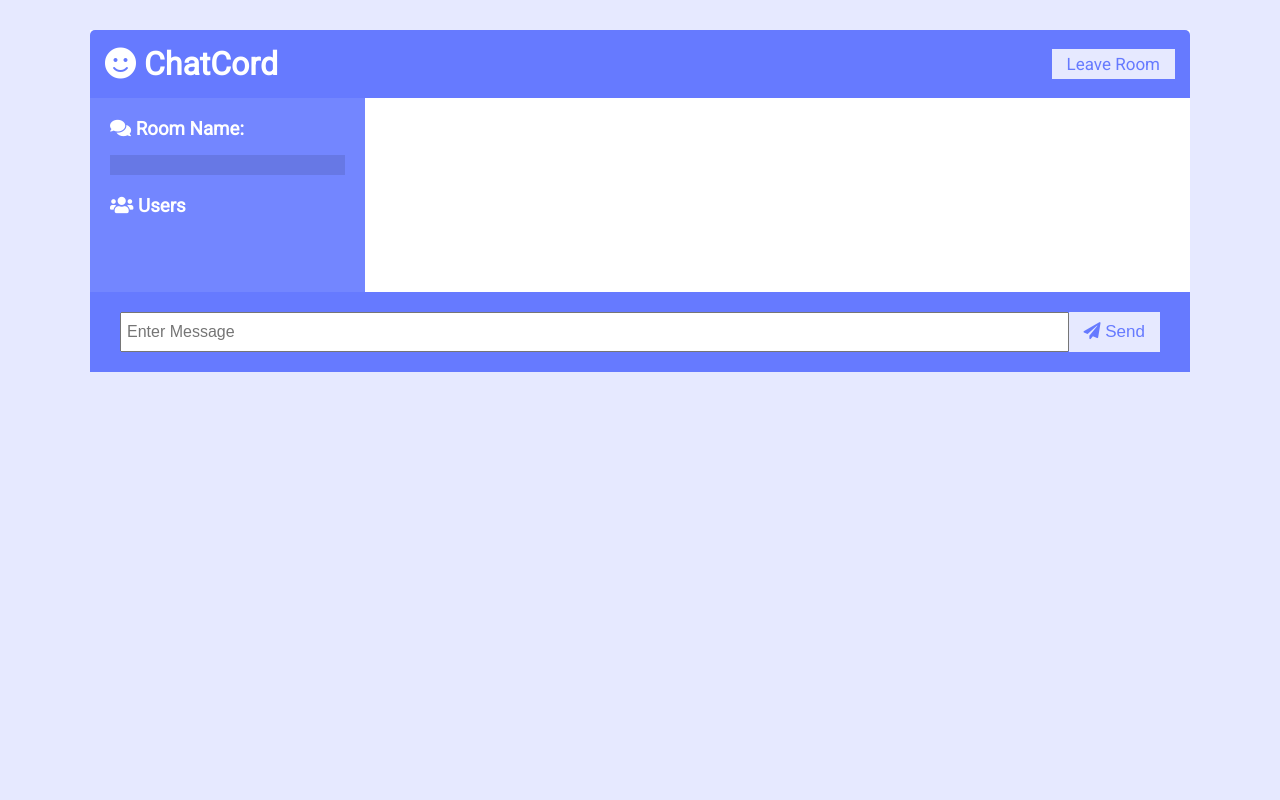
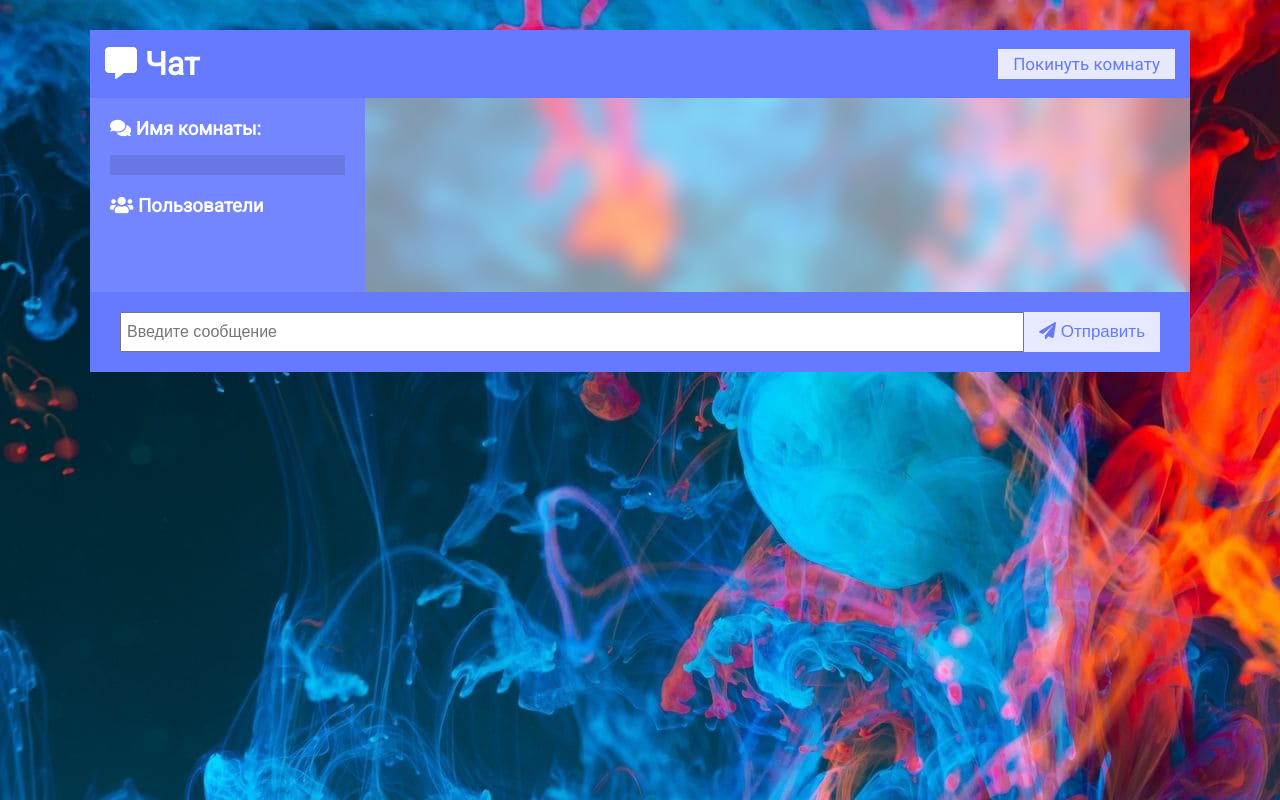
Before and after one commit to ArtemKhairov/chat, a website: page public/chat.html in a window 1280 px wide. Drawn offline with nearby package versions, Linux system fonts and the light colour scheme; no server answers.

Commit message:
Add files via upload

```diff
--- a/public/chat.html
+++ b/public/chat.html
@@ -5,19 +5,19 @@
   <meta name="viewport" content="width=device-width, initial-scale=1.0">
   <link rel="stylesheet" href="https://cdnjs.cloudflare.com/ajax/libs/font-awesome/5.12.1/css/all.min.css" integrity="sha256-mmgLkCYLUQbXn0B1SRqzHar6dCnv9oZFPEC1g1cwlkk=" crossorigin="anonymous" />
   <link rel="stylesheet" href="css/style.css">
-  <title>ChatCord App</title>
+  <title>Chat Room</title>
 </head>
 <body>
   <div class="chat-container">
     <header class="chat-header">
-      <h1><i class="fas fa-smile"></i> ChatCord</h1>
-      <a href="index.html" class="btn">Leave Room</a>
+      <h1><i class="fas fa-comment-alt"></i> Чат</h1>
+      <a href="index.html" class="btn">Покинуть комнату</a>
     </header>
     <main class="chat-main">
       <div class="chat-sidebar">
-        <h3><i class="fas fa-comments"></i> Room Name:</h3>
+        <h3><i class="fas fa-comments"></i> Имя комнаты:</h3>
         <h2 id="room-name"></h2>
-        <h3><i class="fas fa-users"></i> Users</h3>
+        <h3><i class="fas fa-users"></i> Пользователи</h3>
         <ul id="users">
 
         </ul>
@@ -30,11 +30,11 @@
         <input
           id="msg"
           type="text"
-          placeholder="Enter Message"
+          placeholder="Введите сообщение"
           required
           autocomplete="off"
         />
-        <button class="btn"><i class="fas fa-paper-plane"></i> Send</button>
+        <button class="btn"><i class="fas fa-paper-plane"></i> Отправить</button>
       </form>
     </div>
   </div>
--- a/public/css/style.css
+++ b/public/css/style.css
@@ -17,7 +17,10 @@
 body {
 	font-family: 'Roboto', sans-serif;
 	font-size: 16px;
-	background: var(--light-color);
+	/* background: var(--light-color); */
+	background-image:url(../img/back.jpg);
+	background-repeat: no-repeat;
+	/* background-size:cover; */
 	margin: 20px;
 }
 
@@ -45,13 +48,14 @@ a {
 	background: #fff;
 	margin: 30px auto;
 	overflow: hidden;
+	-webkit-backdrop-filter: blur(10px);
+	backdrop-filter: blur(10px);
+	background-color: rgba(255, 255, 255, 0.5);
 }
 
 .chat-header {
 	background: var(--dark-color-a);
 	color: #fff;
-	border-top-left-radius: 5px;
-	border-top-right-radius: 5px;
 	padding: 15px;
 	display: flex;
 	align-items: center;
@@ -89,6 +93,7 @@ a {
 	padding: 30px;
 	max-height: 500px;
 	overflow-y: scroll;
+
 }
 
 .chat-messages .message {
@@ -131,6 +136,7 @@ a {
 	max-width: 500px;
 	margin: 80px auto;
 	color: #fff;
+
 }
 
 .join-header {
```
Also changed, not shown: public/index.html (+6 -6 lines), public/img/back.jpg (added), public/js/main.js (line endings or trailing spaces), server.js (line endings or trailing spaces), utils/messages.js (line endings or trailing spaces), utils/users.js (line endings or trailing spaces).
